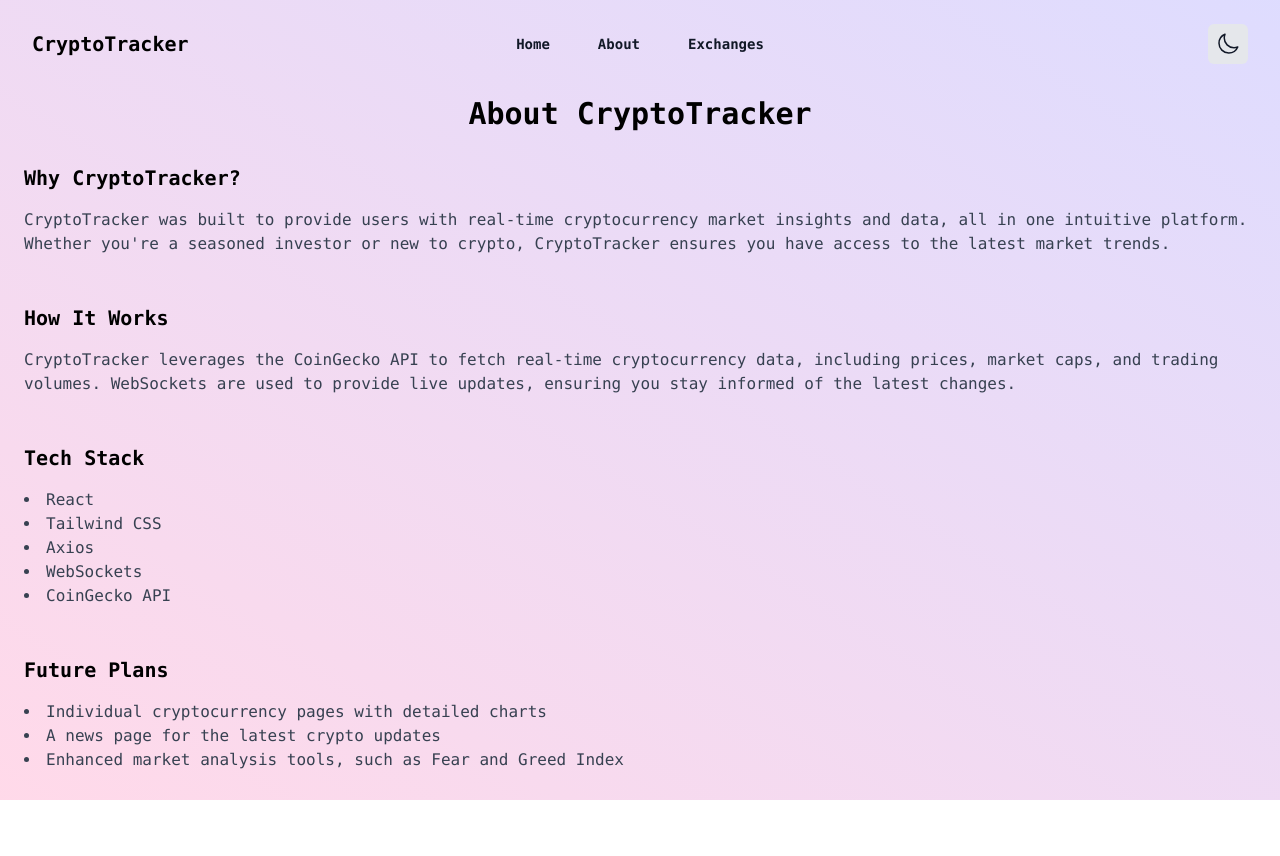
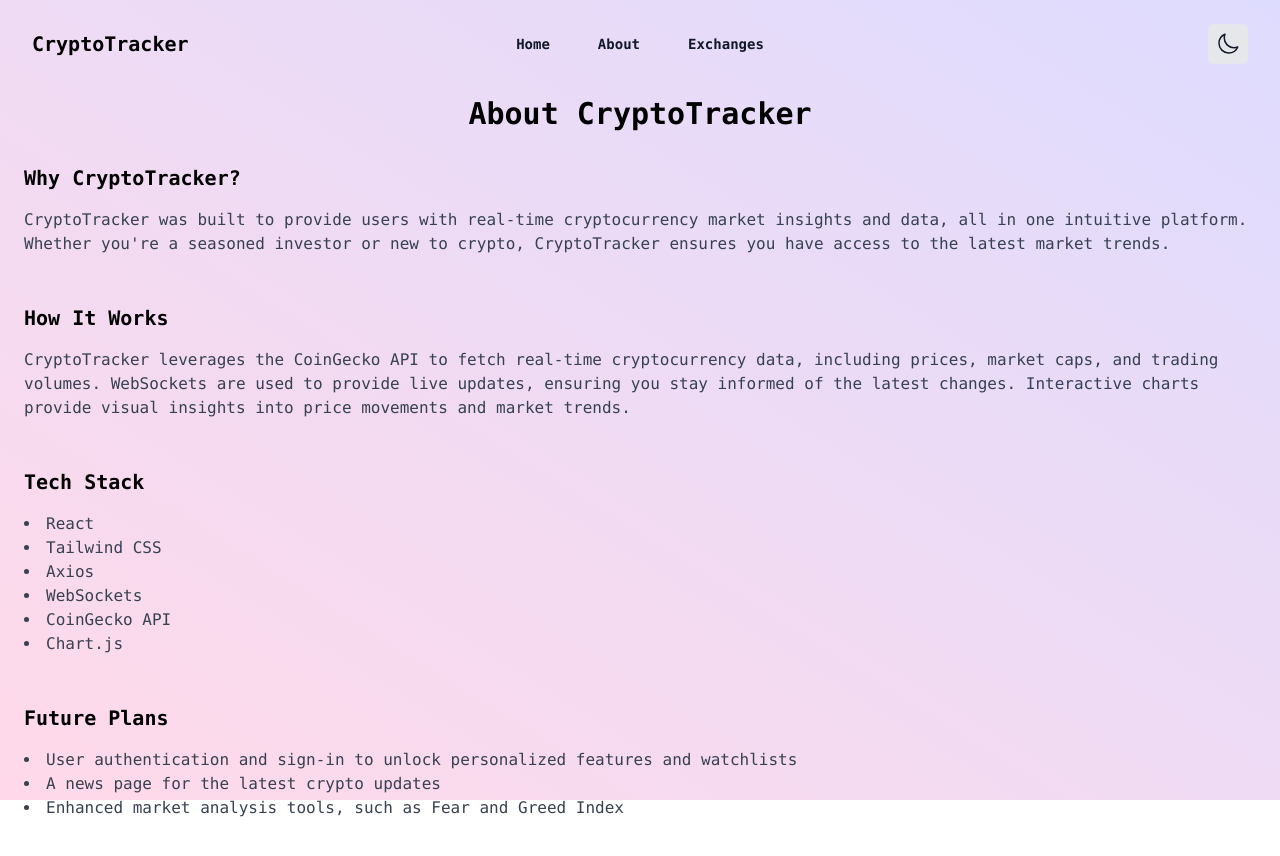
Before and after one commit to ian-schwartz/crypto-tracker, a React (Create React App) app: page /about in a window 1280 px wide. Shown: the top 856 px of the page. Built offline with nearby package versions, Linux system fonts and the light colour scheme.

Commit message:
feat: update about page

```diff
--- a/src/components/About.jsx
+++ b/src/components/About.jsx
@@ -16,7 +16,8 @@ const About = () => (
         CryptoTracker leverages the CoinGecko API to fetch real-time
         cryptocurrency data, including prices, market caps, and trading volumes.
         WebSockets are used to provide live updates, ensuring you stay informed
-        of the latest changes.
+        of the latest changes. Interactive charts provide visual insights into
+        price movements and market trends.
       </p>
     </section>
     <section className='mb-12'>
@@ -27,12 +28,13 @@ const About = () => (
         <li>Axios</li>
         <li>WebSockets</li>
         <li>CoinGecko API</li>
+        <li>Chart.js</li>
       </ul>
     </section>
     <section>
       <h2 className='text-xl font-semibold dark:text-white'>Future Plans</h2>
       <ul className='mt-4 list-disc list-inside text-gray-700 dark:text-gray-200'>
-        <li>Individual cryptocurrency pages with detailed charts</li>
+        <li>User authentication and sign-in to unlock personalized features and watchlists</li>
         <li>A news page for the latest crypto updates</li>
         <li>Enhanced market analysis tools, such as Fear and Greed Index</li>
       </ul>
```
